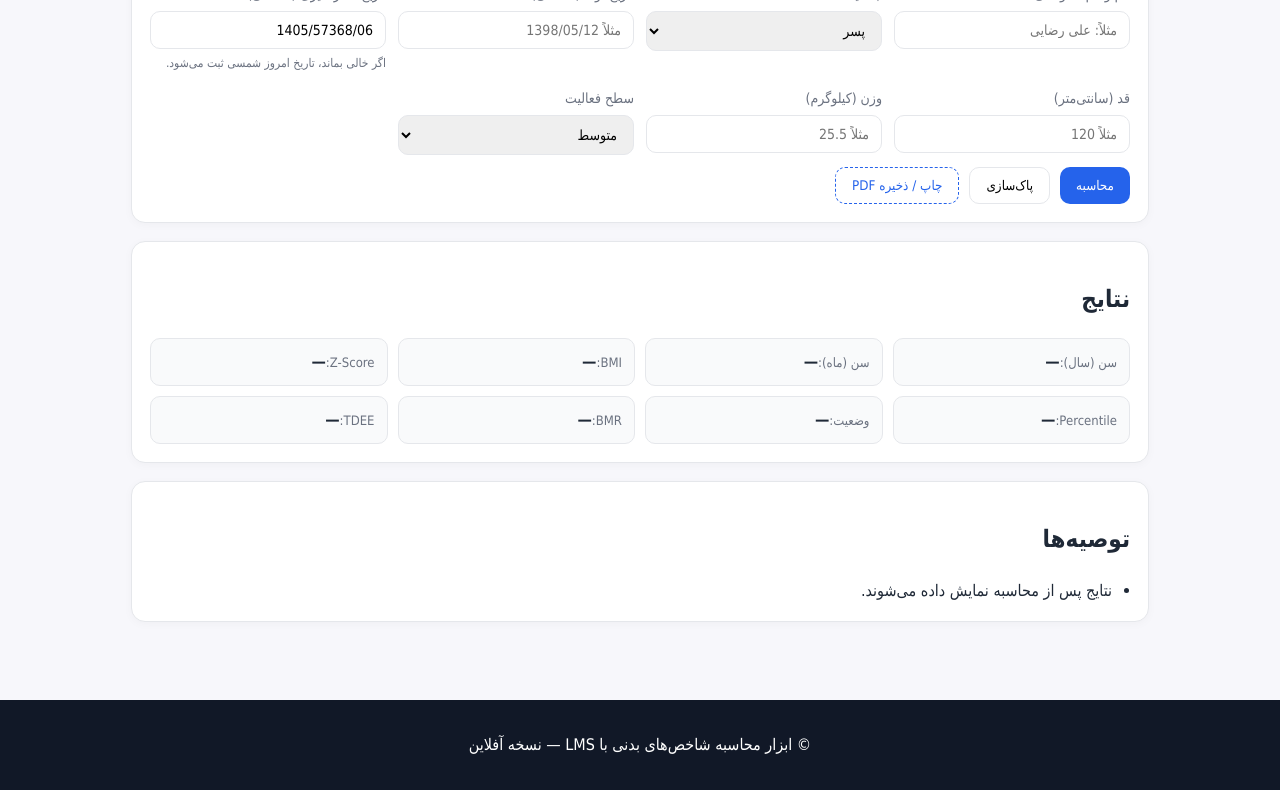
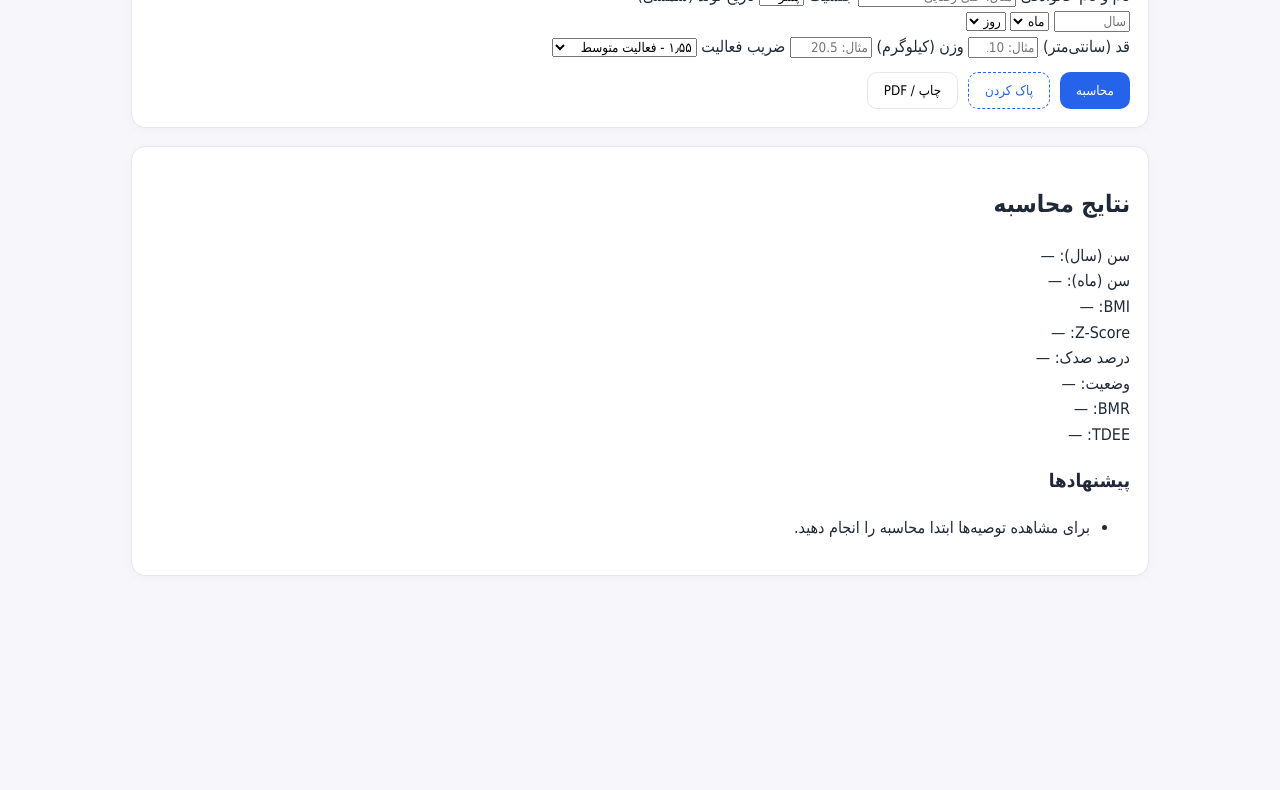
Before and after one commit to komaketim-cell/BMIcalculator2, a plain HTML site: page index.html in a window 1280 px wide. Shown: the part 302-1092 px from the top of the page. After the commit the page ends 956 px from the top, so only its background shows below. Drawn offline with Linux system fonts and the light colour scheme.

Commit message:
Update index.html

```diff
--- a/index.html
+++ b/index.html
@@ -1,129 +1,151 @@
 <!DOCTYPE html>
 <html lang="fa" dir="rtl">
 <head>
-  <meta charset="UTF-8" />
-  <meta name="viewport" content="width=device-width, initial-scale=1.0"/>
-  <title>محاسبه شاخص‌های بدنی با LMS</title>
-  <link rel="stylesheet" href="styles.css"/>
+  <meta charset="UTF-8">
+  <title>ماشین‌حساب شاخص‌های بدنی</title>
+  <link rel="stylesheet" href="styles.css">
 </head>
 <body>
 
   <header class="app-header">
-    <h1>ابزار محاسبه شاخص‌های بدنی با LMS</h1>
-    <p>نسخه آفلاین بدون CDN، با تاریخ شمسی و چاپ حرفه‌ای</p>
+    <h1>ماشین‌حساب جامع شاخص‌های بدنی</h1>
+    <p>پشتیبانی از تاریخ شمسی، محاسبه بر مبنای داده‌های LMS و استانداردهای بزرگسالان</p>
   </header>
 
   <main class="container">
 
     <section class="card">
-      <h2>فرم اطلاعات</h2>
+      <h2>مشخصات فردی</h2>
 
-      <div class="grid">
-        <div class="field">
-          <label>نام و نام خانوادگی</label>
-          <input id="fullName" type="text" placeholder="مثلاً: علی رضایی">
-        </div>
+      <div id="alertBox" class="alert hidden"></div>
 
-        <div class="field">
-          <label>جنسیت</label>
+      <div class="form-grid">
+        <label>
+          نام و نام خانوادگی
+          <input type="text" id="fullName" placeholder="مثال: علی رضایی">
+        </label>
+
+        <label>
+          جنسیت
           <select id="gender">
             <option value="boy">پسر</option>
             <option value="girl">دختر</option>
           </select>
-        </div>
+        </label>
 
-        <div class="field">
-          <label>تاریخ تولد (شمسی)</label>
-          <input id="birthJalali" type="text" placeholder="مثلاً 1398/05/12">
-        </div>
+        <label class="full-row">
+          تاریخ تولد (شمسی)
+          <div class="jalali-date-group">
+            <input type="number" id="birthYear" placeholder="سال" list="yearOptions" min="1200" max="1600">
+            <datalist id="yearOptions"></datalist>
 
-        <div class="field">
-          <label>تاریخ اندازه‌گیری (شمسی)</label>
-          <input id="measureJalali" type="text" placeholder="مثلاً 1404/11/21">
-          <small class="hint">اگر خالی بماند، تاریخ امروز شمسی ثبت می‌شود.</small>
-        </div>
+            <select id="birthMonth">
+              <option value="">ماه</option>
+            </select>
 
-        <div class="field">
-          <label>قد (سانتی‌متر)</label>
-          <input id="heightCm" type="number" step="0.1" placeholder="مثلاً 120">
-        </div>
-
-        <div class="field">
-          <label>وزن (کیلوگرم)</label>
-          <input id="weightKg" type="number" step="0.1" placeholder="مثلاً 25.5">
-        </div>
-
-        <div class="field">
-          <label>سطح فعالیت</label>
-          <select id="activity">
-            <option value="1.2">کم‌تحرک</option>
-            <option value="1.375">سبک</option>
-            <option value="1.55" selected>متوسط</option>
-            <option value="1.725">زیاد</option>
-            <option value="1.9">بسیار زیاد</option>
+            <select id="birthDay">
+              <option value="">روز</option>
             </select>
           </div>
+        </label>
+
+        <label>
+          قد (سانتی‌متر)
+          <input type="number" id="heightCm" min="30" max="250" placeholder="مثال: 110">
+        </label>
+
+        <label>
+          وزن (کیلوگرم)
+          <input type="number" id="weightKg" min="1" max="250" step="0.1" placeholder="مثال: 20.5">
+        </label>
+
+        <label>
+          ضریب فعالیت
+          <select id="activity">
+            <option value="1.2">۱٫۲۰ - کم‌تحرک</option>
+            <option value="1.375">۱٫۳۸ - فعالیت سبک</option>
+            <option value="1.55" selected>۱٫۵۵ - فعالیت متوسط</option>
+            <option value="1.725">۱٫۷۳ - فعالیت بالا</option>
+            <option value="1.9">۱٫۹۰ - فعالیت بسیار زیاد</option>
+          </select>
+        </label>
       </div>
 
       <div class="actions">
         <button id="btnCalc" class="btn primary">محاسبه</button>
-        <button id="btnReset" class="btn">پاک‌سازی</button>
-        <button id="btnPrint" class="btn ghost">چاپ / ذخیره PDF</button>
-      </div>
-
-      <div id="alertBox" class="alert hidden"></div>
-    </section>
-
-    <section class="card">
-      <h2>نتایج</h2>
-      <div class="results" id="results">
-        <div class="result-item"><span>سن (سال):</span><strong id="ageYears">—</strong></div>
-        <div class="result-item"><span>سن (ماه):</span><strong id="ageMonths">—</strong></div>
-        <div class="result-item"><span>BMI:</span><strong id="bmi">—</strong></div>
-        <div class="result-item"><span>Z-Score:</span><strong id="zscore">—</strong></div>
-        <div class="result-item"><span>Percentile:</span><strong id="percentile">—</strong></div>
-        <div class="result-item"><span>وضعیت:</span><strong id="status">—</strong></div>
-        <div class="result-item"><span>BMR:</span><strong id="bmr">—</strong></div>
-        <div class="result-item"><span>TDEE:</span><strong id="tdee">—</strong></div>
+        <button id="btnReset" class="btn ghost">پاک کردن</button>
+        <button id="btnPrint" class="btn outline">چاپ / PDF</button>
       </div>
     </section>
 
     <section class="card">
-      <h2>توصیه‌ها</h2>
-      <ul id="tips" class="tips">
-        <li>نتایج پس از محاسبه نمایش داده می‌شوند.</li>
+      <h2>نتایج محاسبه</h2>
+      <div class="results-grid">
+        <div>
+          <span class="label">سن (سال):</span>
+          <span id="ageYears">—</span>
+        </div>
+        <div>
+          <span class="label">سن (ماه):</span>
+          <span id="ageMonths">—</span>
+        </div>
+        <div>
+          <span class="label">BMI:</span>
+          <span id="bmi">—</span>
+        </div>
+        <div>
+          <span class="label">Z-Score:</span>
+          <span id="zscore">—</span>
+        </div>
+        <div>
+          <span class="label">درصد صدک:</span>
+          <span id="percentile">—</span>
+        </div>
+        <div>
+          <span class="label">وضعیت:</span>
+          <span id="status">—</span>
+        </div>
+        <div>
+          <span class="label">BMR:</span>
+          <span id="bmr">—</span>
+        </div>
+        <div>
+          <span class="label">TDEE:</span>
+          <span id="tdee">—</span>
+        </div>
+      </div>
+
+      <h3>پیشنهادها</h3>
+      <ul id="tips" class="tips-list">
+        <li>برای مشاهده توصیه‌ها ابتدا محاسبه را انجام دهید.</li>
       </ul>
     </section>
 
-    <!-- چاپ حرفه‌ای -->
-    <section id="printSheet" class="print-sheet">
-      <h2>گزارش محاسبات شاخص‌های بدنی</h2>
+  </main>
+
+  <section id="printArea" class="print-sheet">
+    <h2>گزارش شاخص‌های بدنی</h2>
     <div class="print-grid">
       <div><span>نام:</span><strong id="p_name">—</strong></div>
       <div><span>جنسیت:</span><strong id="p_gender">—</strong></div>
-        <div><span>تولد (شمسی):</span><strong id="p_birth">—</strong></div>
-        <div><span>اندازه‌گیری (شمسی):</span><strong id="p_measure">—</strong></div>
+      <div><span>تاریخ تولد (شمسی):</span><strong id="p_birth">—</strong></div>
       <div><span>سن (سال):</span><strong id="p_ageYears">—</strong></div>
       <div><span>سن (ماه):</span><strong id="p_ageMonths">—</strong></div>
       <div><span>قد:</span><strong id="p_height">—</strong></div>
       <div><span>وزن:</span><strong id="p_weight">—</strong></div>
       <div><span>BMI:</span><strong id="p_bmi">—</strong></div>
       <div><span>Z-Score:</span><strong id="p_z">—</strong></div>
-        <div><span>Percentile:</span><strong id="p_pct">—</strong></div>
+      <div><span>درصد صدک:</span><strong id="p_pct">—</strong></div>
       <div><span>وضعیت:</span><strong id="p_status">—</strong></div>
       <div><span>BMR:</span><strong id="p_bmr">—</strong></div>
       <div><span>TDEE:</span><strong id="p_tdee">—</strong></div>
     </div>
 
-      <h3>توصیه‌ها</h3>
+    <h3>پیشنهادهای تغذیه‌ای و سبک زندگی</h3>
     <ul id="p_tips"></ul>
+
+    <p class="print-note">این گزارش صرفاً نقش کمک‌محاسباتی دارد و جایگزین ارزیابی و تشخیص پزشک متخصص نیست.</p>
   </section>
-
-  </main>
-
-  <footer class="app-footer">
-    <p>© ابزار محاسبه شاخص‌های بدنی با LMS — نسخه آفلاین</p>
-  </footer>
 
   <script src="App.js"></script>
 </body>
```
Lines whose indentation alone changed are shown as unchanged.
